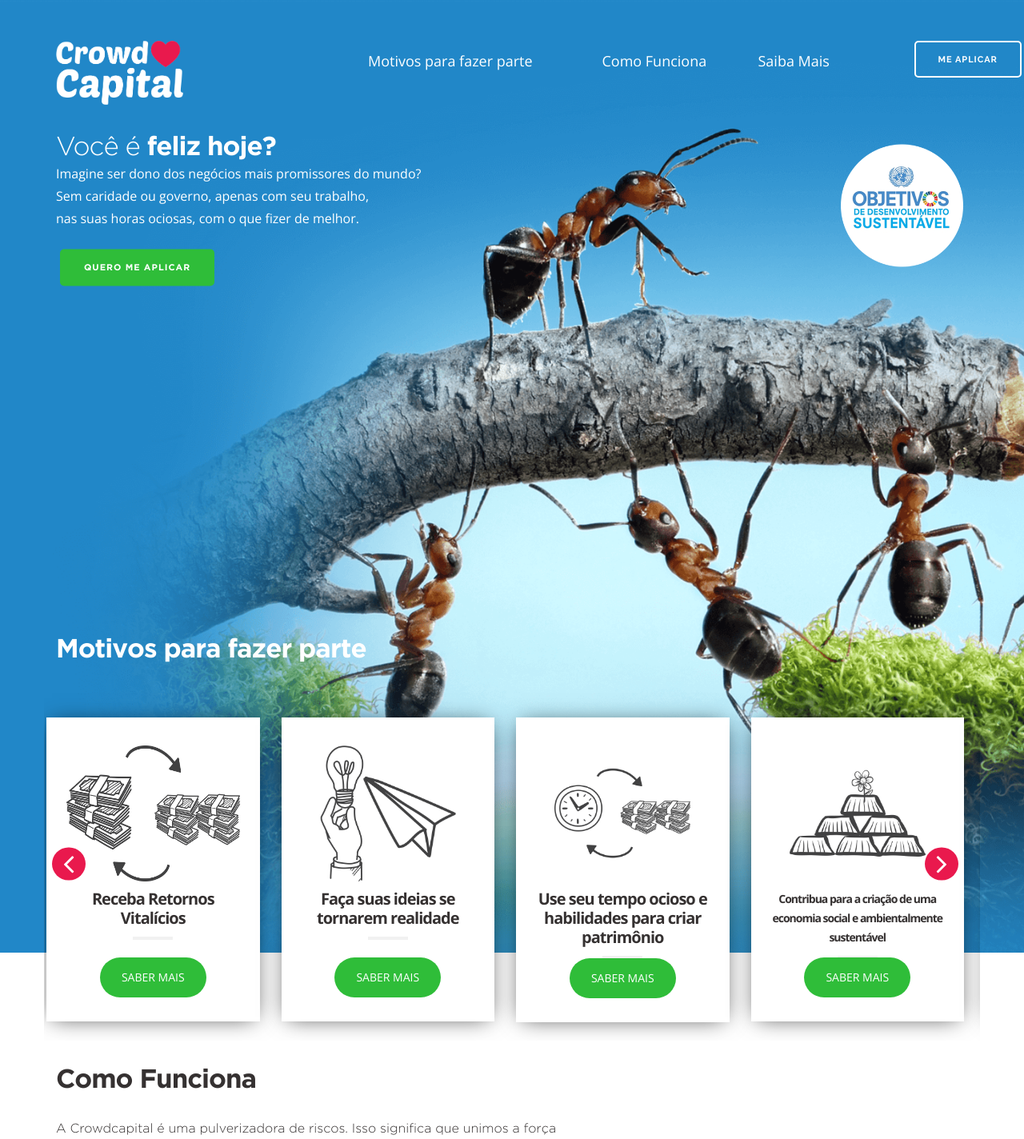
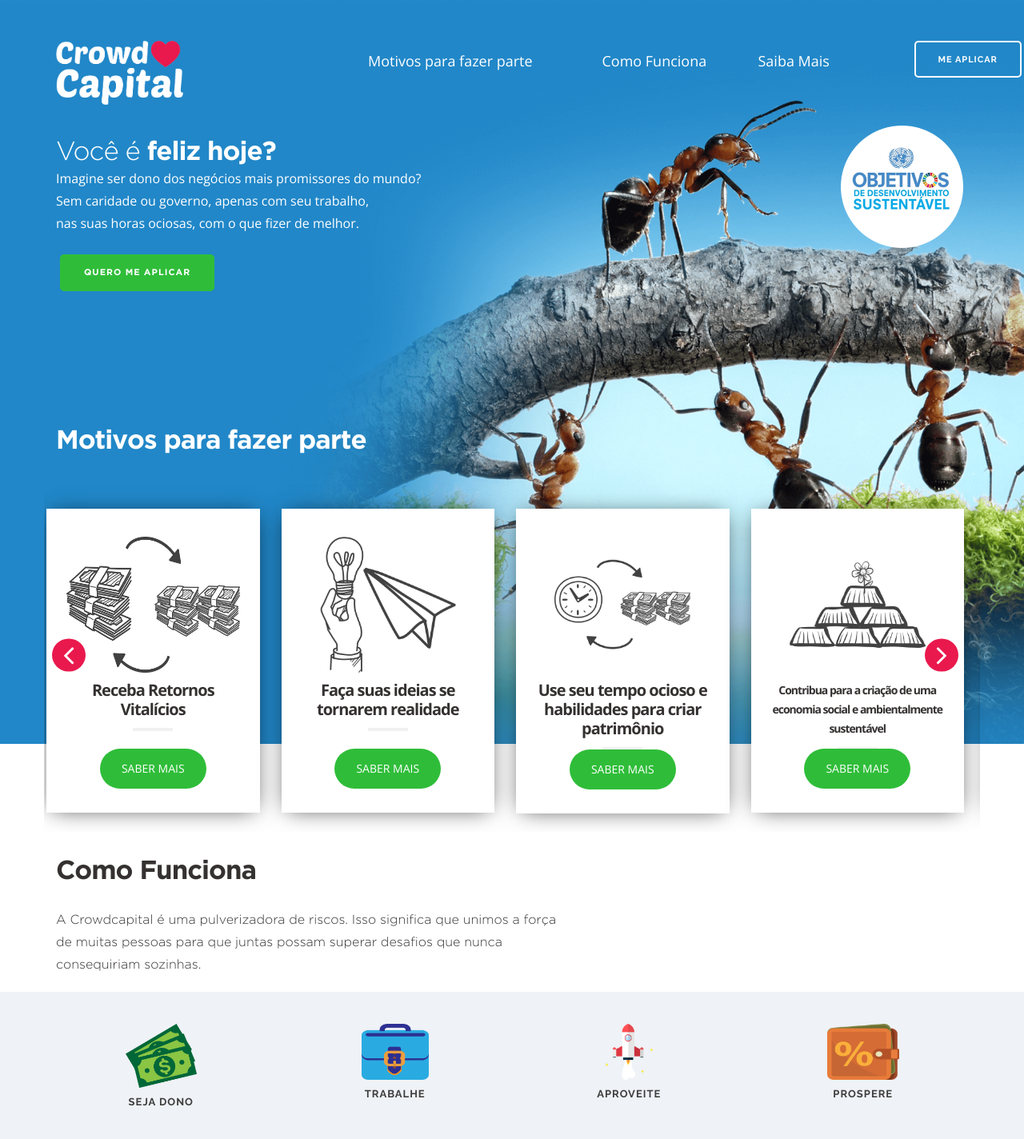
Before and after one commit to jmadruga/crowdcapital, a PHP site: page / in a window 1280 px wide. Shown: the top 1424 px of the page at 80% size. Run offline with PHP 8.4, Linux system fonts and the light colour scheme.

Commit message:
alinhamento

```diff
--- a/assets/css/colors/white.css
+++ b/assets/css/colors/white.css
@@ -32,8 +32,8 @@ a, .text-color {
 }
 
 .btn-pink:hover,.btn-green:hover, .btn-color-ghost:hover {
-    background: white;
-    color: #e9194d;
+    background: #e9194d;
+    color: #ffffff;
     border-color: #e9194d;
 }
 
--- a/assets/includes/menu_mobile.php
+++ b/assets/includes/menu_mobile.php
@@ -1,6 +1,6 @@
 	<div id="mySidenav" class="sidenav" style="z-index: 9999;">
 	    <a href="javascript:void(0)" class="closebtn" onclick="closeNav()">&times;</a>
-		<a href="#top" title="" class="scrollto">Saber Mais</a>
+		<a href="saibamais" title="" class="scrollto">Saber Mais</a>
 		<a href="#comoFunciona" title="" class="scrollto">Como Funciona</a>
 		<a href="#motivos" title="" class="scrollto">Motivos para fazer parte</a>
 		<a href="#apliquese" title="" class="scrollto">Me Aplicar</a>
--- a/index.php
+++ b/index.php
@@ -42,7 +42,7 @@
                     </div>
                     <div class="col-md-2 hidden-xs hidden-sm">
                         <div class="navbar-header">
-                            <a href="saiba-mais/index.html" class="navbar-brand scrollto" title="mais">
+                            <a href="saibamais" class="navbar-brand scrollto" title="mais">
                                 Saiba Mais
                             </a>
                         </div>
@@ -54,10 +54,10 @@
             </div>
         </nav>
         <div class="container  hero-app" style="z-index:1;">
-            <div class="row vmiddle" style="z-index:1;">
+            <div class="row" style="z-index:1;margin-top: 70px;">
                 <div class="col-md-12">
                     <div class="row" id="banner">
-                        <div class="col-md-10" style="padding-top: 300px;">
+                        <div class="col-md-10">
                             <h3 style="font-family:GothamLight;color:white">Você é <span
                                         style="font-family:GothamBold;color:white">feliz hoje? </span></h3>
                             <p style="color:white">Imagine ser dono dos negócios mais promissores do mundo?<br/> Sem
@@ -70,7 +70,7 @@
                                 </div>
                             </div>
                         </div>
-                        <div class="col-md-2" style="margin-top: 330px;z-index:1;">
+                        <div class="col-md-2" style="z-index:1;">
                             <img src="assets/images/logos/objetivos_sustentavel.png"
                                  style="margin-top: -13px; height: 153px;" alt="" class="img-responsive  center-block"/>
                         </div>
```
